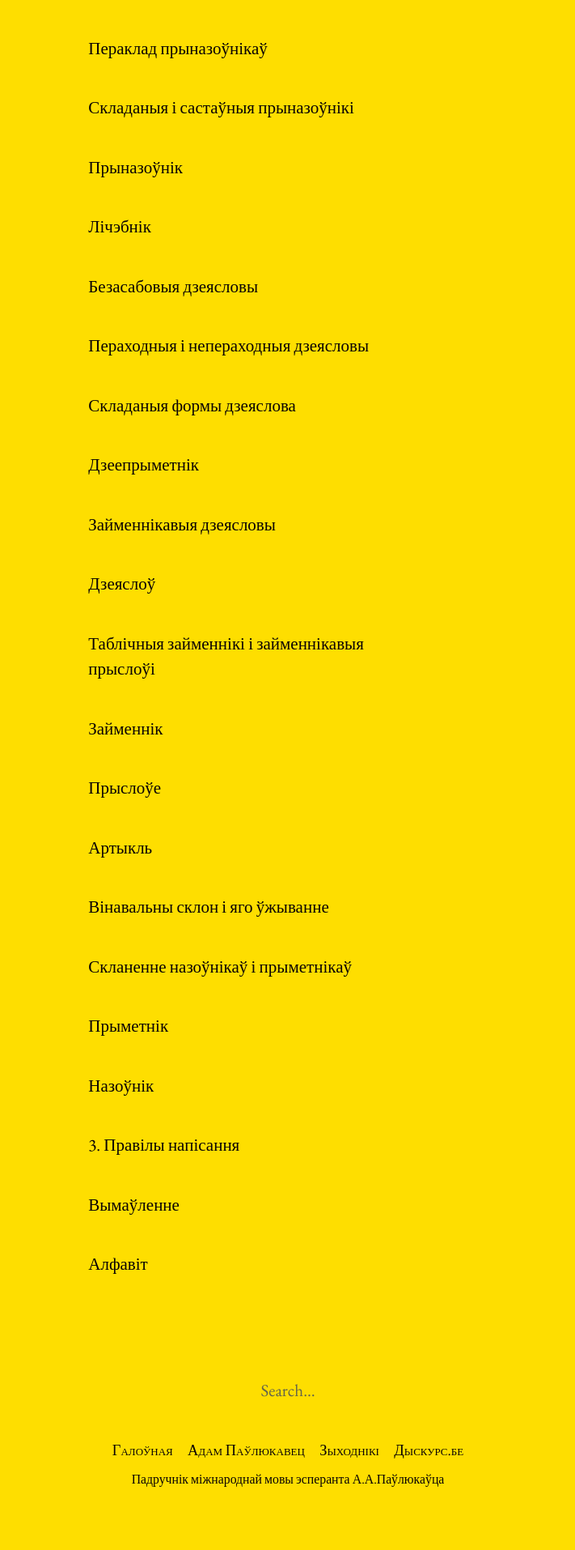
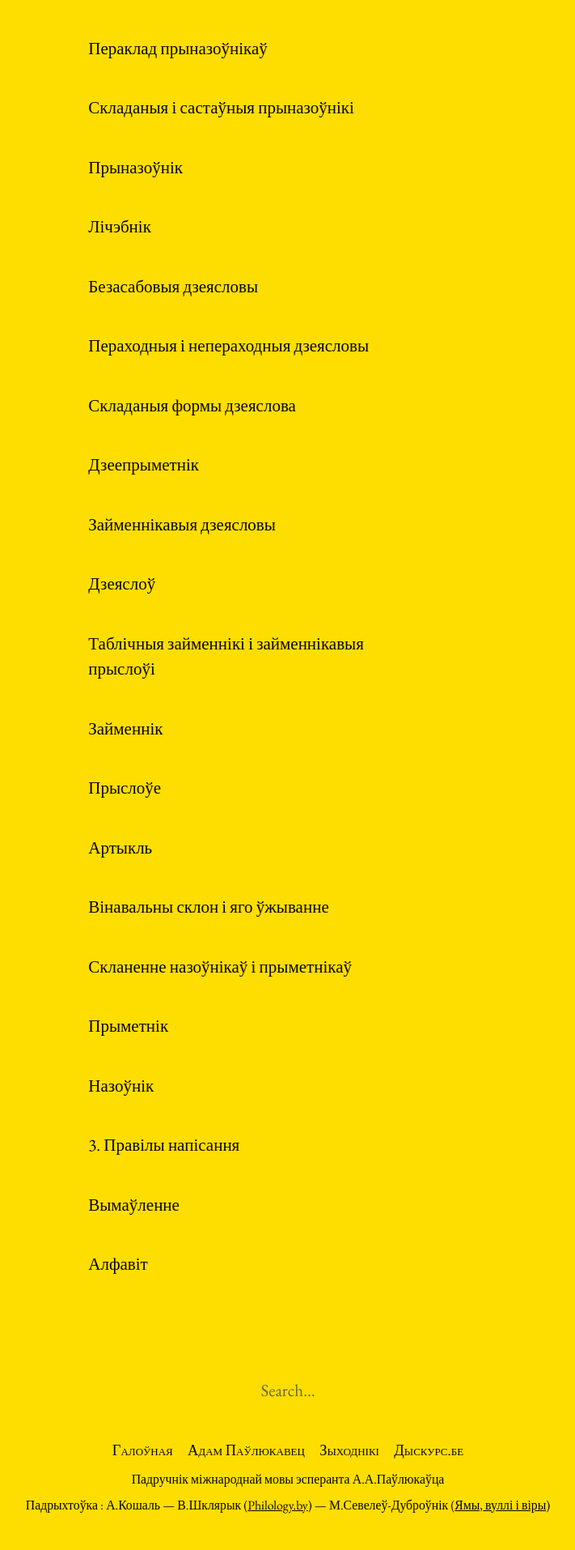
Before and after one commit to skaivolas/mir, a Jekyll site: the page built from index.html, in a window 1280 px wide. Shown: the part 1752-3666 px from the top of the page at 81% size, without its empty margins (284-995 px from the left). Built offline with Jekyll 4.4.1, drawn with Linux system fonts in a browser that asks for light colours; the list of posts is cut into pages by our own code; before the commit the page ends 3635 px from its top, so only the background shows below that.

Commit message:
move files

```diff
--- a/_config.yml
+++ b/_config.yml
@@ -18,7 +18,7 @@
 description: >- # this means to ignore newlines until "baseurl:"
   Падручнік міжнароднай мовы эсперанта А.А.Паўлюкаўца
 footerdescription: >- # this means to ignore newlines until "baseurl:"
-  Падручнік міжнароднай мовы эсперанта А.А.Паўлюкаўца
+  Падручнік міжнароднай мовы эсперанта А.А.Паўлюкаўца<br>Падрыхтоўка &colon; А.Кошаль — В.Шклярык (<a href="https://philology.by" target="_blank";>Philology.by</a>) — М.Севелеў-Дуброўнік (<a href="https://vodary.fias.fr/tag/belarusan%C2%B7language/" target="_blank";>Ямы, вуллі і віры</a>)
 baseurl: "" # the subpath of your site, e.g. /blog
 url: "https://esperanto.dyskurs.be" # the base hostname & protocol for your site, e.g. http://example.com
 icon: /assets/images/icon-512.png
```
